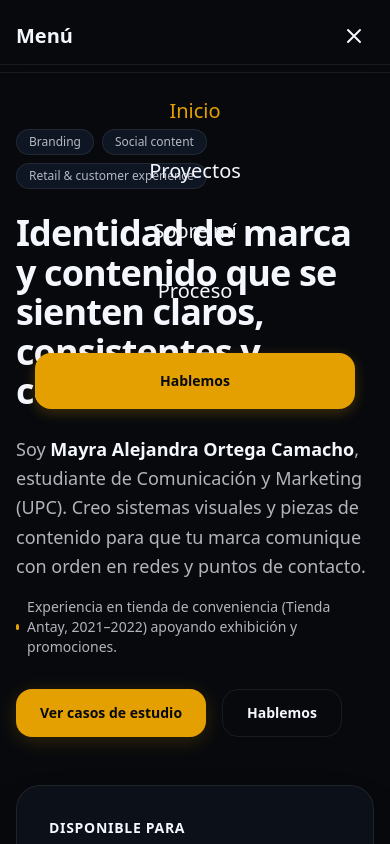
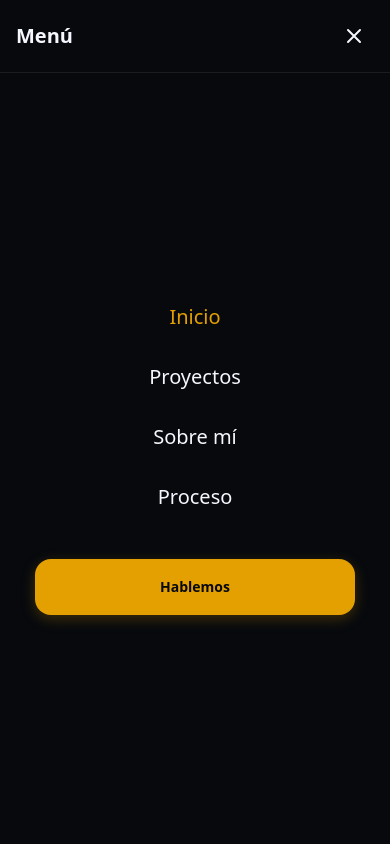
Before and after one commit to antayperu/mayra-portfolio, a React (Vite) app: page / in a window 390 px wide. Both pictures are taken after a click on the button "Abrir menú". Shown: the top 844 px of the page. Built offline with nearby package versions, Linux system fonts and the light colour scheme.

Commit message:
fix(ui): Refactor mobile drawer to Portal for z-9999 stacking context escape

```diff
--- a/src/components/Navbar.tsx
+++ b/src/components/Navbar.tsx
@@ -1,5 +1,6 @@
 import { Link, NavLink, useLocation } from "react-router-dom";
 import { useState, useEffect } from "react";
+import { createPortal } from "react-dom";
 import { Button } from "./Button";
 import { clsx } from "../utils/clsx";
 
@@ -95,16 +96,14 @@ export function Navbar() {
                 </div>
             </div>
 
-            {/* Mobile Drawer */}
+            {/* Mobile Drawer (Portal) */}
+            {isOpen && createPortal(
                 <div
-                className={clsx(
-                    "fixed inset-0 z-[100] bg-[var(--bg)] transform transition-transform duration-300 lg:hidden flex flex-col",
-                    isOpen ? "translate-x-0" : "translate-x-full"
-                )}
+                    className="fixed inset-0 z-[9999] bg-[var(--bg)] flex flex-col"
                     role="dialog"
                     aria-modal="true"
                 >
-                <div className="flex justify-between items-center p-4 border-b border-[var(--border)]">
+                    <div className="flex justify-between items-center p-4 border-b border-[var(--border)] bg-[var(--bg)]">
                         <span className="font-bold text-xl text-[var(--text)]">Menú</span>
                         <button
                             onClick={() => setIsOpen(false)}
@@ -117,7 +116,7 @@ export function Navbar() {
                         </button>
                     </div>
 
-                <nav className="flex flex-col items-center justify-center flex-1 gap-8 text-xl p-6">
+                    <nav className="flex flex-col items-center justify-center flex-1 gap-8 text-xl p-6 bg-[var(--bg)] overflow-y-auto">
                         {navLinks.map((link) => (
                             <NavLink
                                 key={link.path}
@@ -152,7 +151,9 @@ export function Navbar() {
                             <Button className="w-full justify-center h-14 text-lg">Hablemos</Button>
                         </a>
                     </nav>
-            </div>
+                </div>,
+                document.body
+            )}
         </header>
     );
 }
```
Lines whose indentation alone changed are shown as unchanged.
